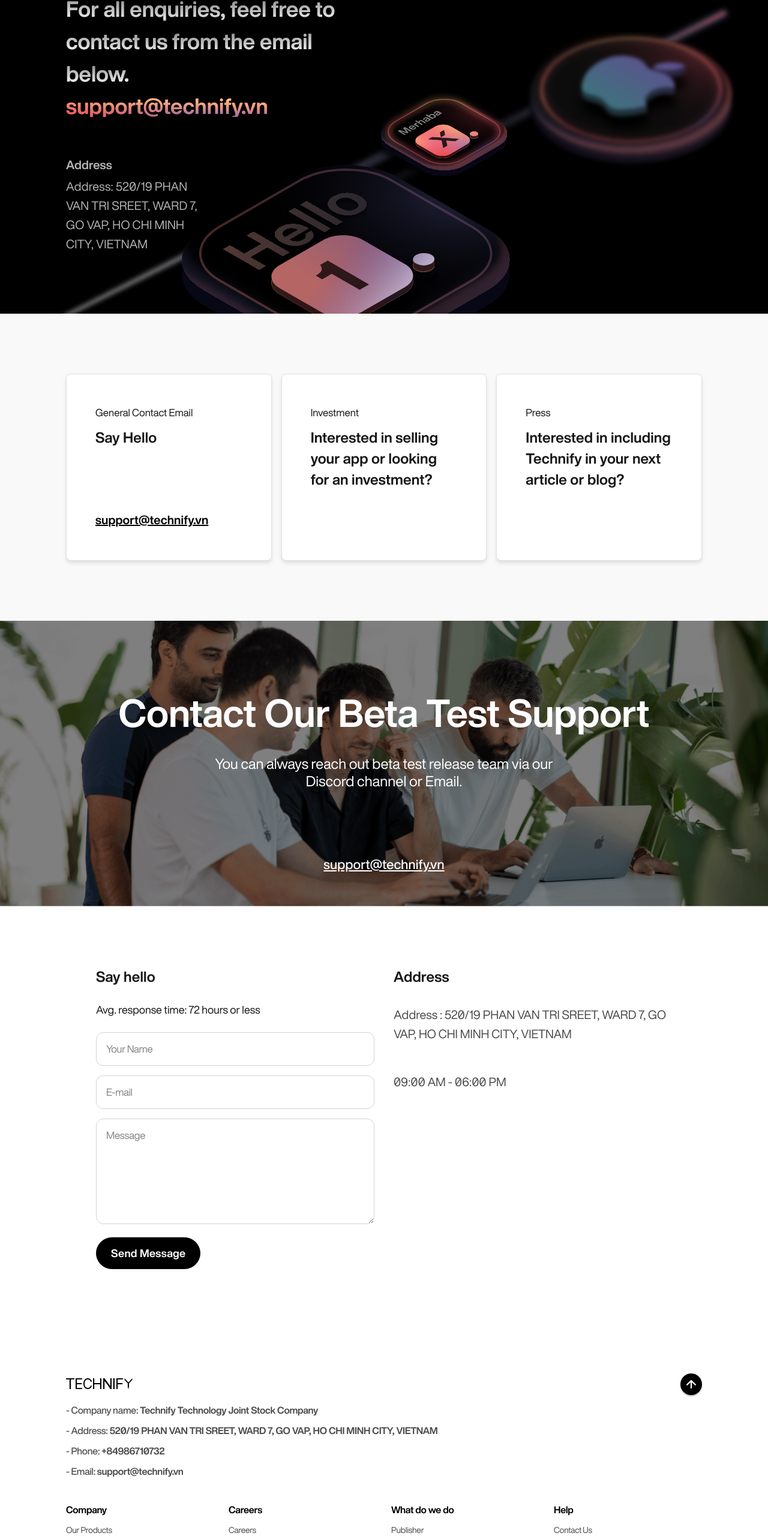
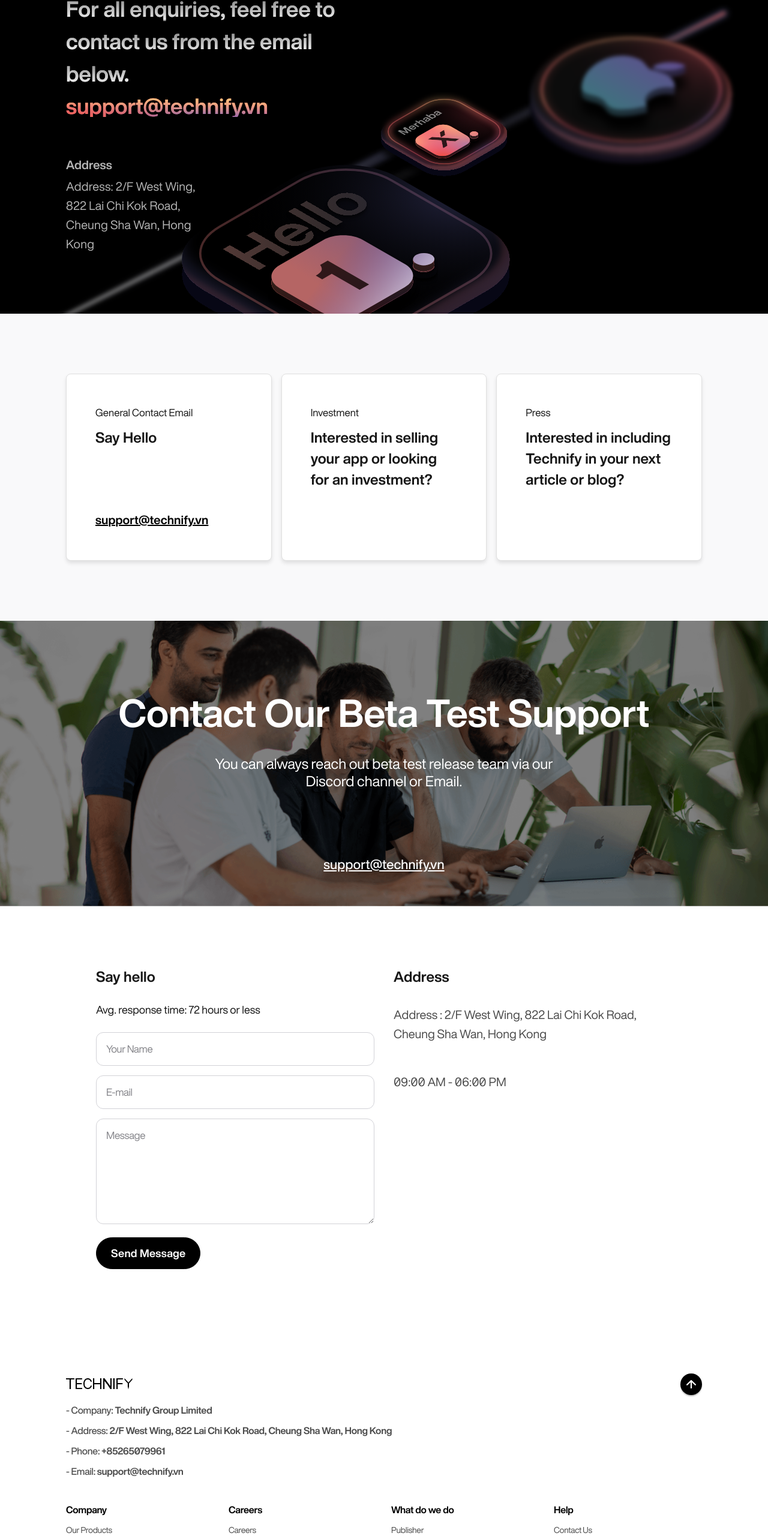
Before and after one commit to HoangVuu/aiby_x_tech, a Next.js app: page /contact in a window 1280 px wide. Shown: the part 223-2789 px from the top of the page at 60% size. Built offline with nearby package versions, Linux system fonts and the light colour scheme.

Commit message:
chore: Update address

```diff
--- a/src/app/contact/page.tsx
+++ b/src/app/contact/page.tsx
@@ -41,8 +41,7 @@
         </p>
         <p className="contact__info__address-details Hero_section__address">
           <span className="">
-            Address: 520/19 PHAN VAN TRI SREET, WARD 7, GO VAP, HO CHI MINH
-            CITY, VIETNAM
+            Address: 2/F West Wing, 822 Lai Chi Kok Road, Cheung Sha Wan, Hong Kong
           </span>
         </p>
 
@@ -219,8 +218,7 @@
             <div className="CompanyAddress_map__image-container"></div>
           </div>
           <p className="contact-us_address__details">
-            Address : 520/19 PHAN VAN TRI SREET, WARD 7, GO VAP, HO CHI MINH
-            CITY, VIETNAM
+            Address : 2/F West Wing, 822 Lai Chi Kok Road, Cheung Sha Wan, Hong Kong
             <br />
             <br />
             {/* Address 2: WEST WING, 2/F., 822 LAI CHI KOK ROAD,
--- a/src/components/footer/Footer.tsx
+++ b/src/components/footer/Footer.tsx
@@ -46,13 +46,12 @@
             </button>
           </div>
           <div className="Text_text--footer-link text-address">
-            <span className="text-address">- Company name:</span>{" "}
-            <span className="text-bold">Technify Technology Joint Stock Company</span>
+            <span className="text-address">- Company:</span>{" "}
+            <span className="text-bold">Technify Group Limited</span>
             <p className="text-address">
               - Address:{" "}
               <span className="text-bold">
-                520/19 PHAN VAN TRI SREET, WARD 7, GO VAP, HO CHI MINH CITY,
-                VIETNAM
+              2/F West Wing, 822 Lai Chi Kok Road, Cheung Sha Wan, Hong Kong
               </span>
             </p>
             {/* <p className="text-address">
@@ -63,7 +62,7 @@
             </p> */}
             <p className="text-address">
               - Phone:
-              <span className="text-bold"> +84986710732</span>
+              <span className="text-bold"> +85265079961</span>
             </p>
             <p className="text-address">
               - Email:{" "}
```
